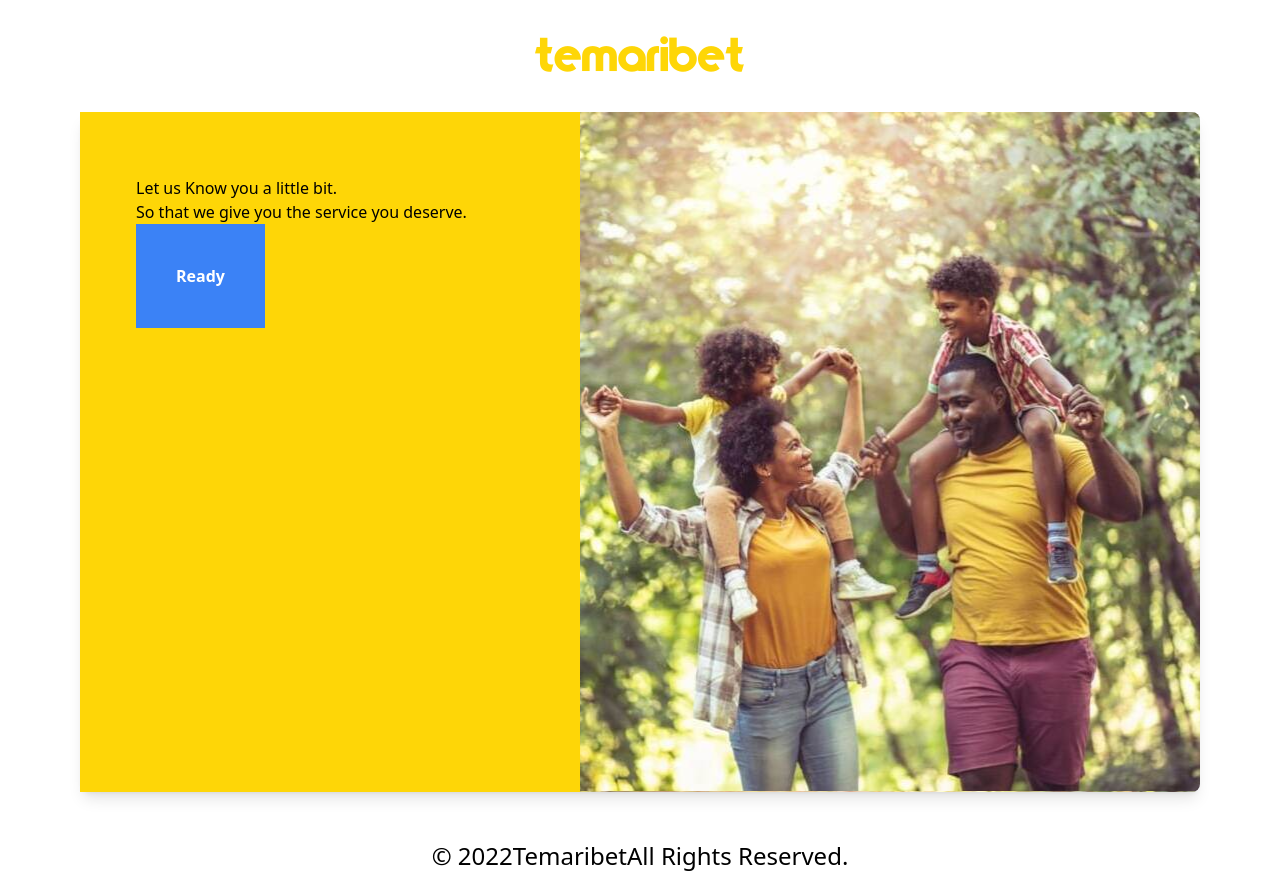
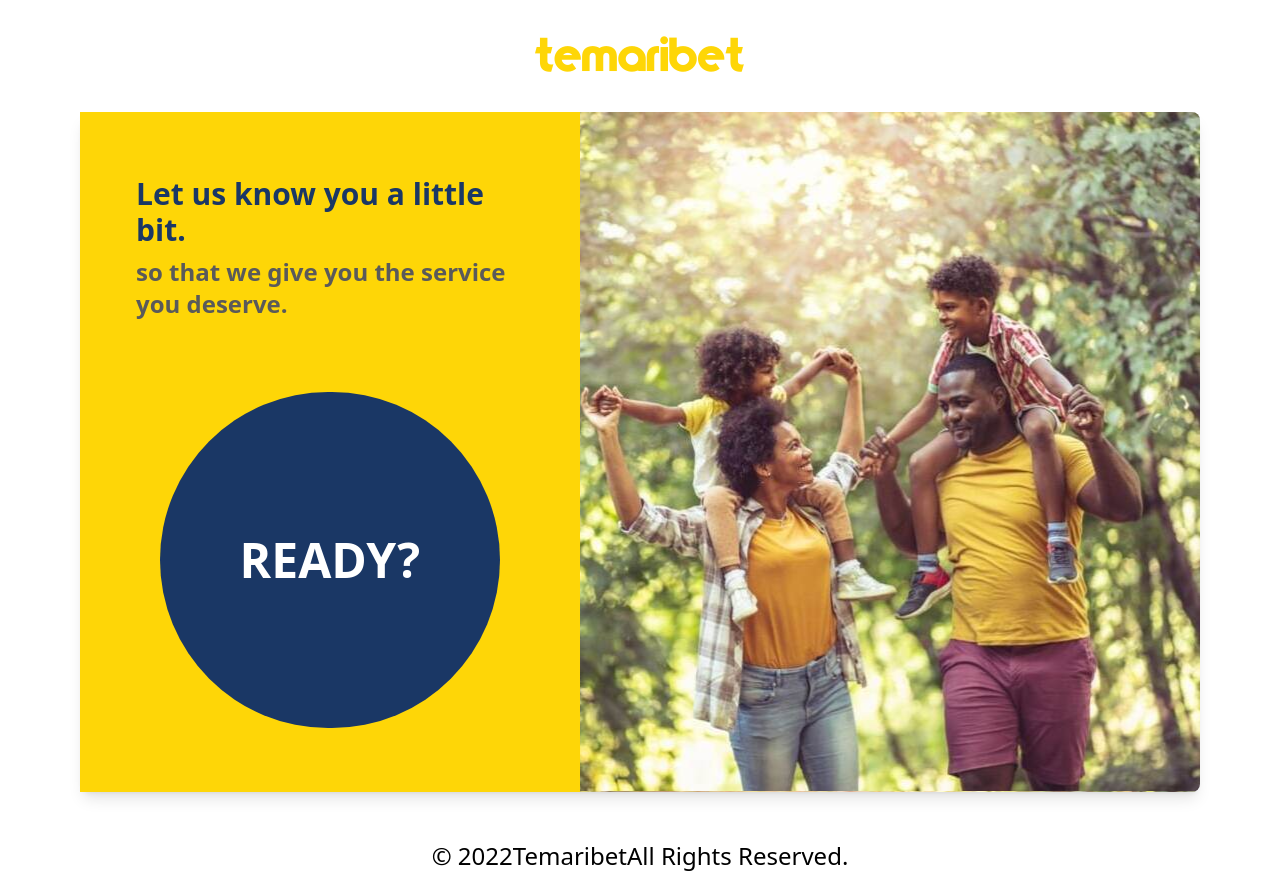
Before and after one commit to bekiTil/Temaribet-front-end-dev, a Next.js app in the folder TemariBet/nextjs-blog/: page /parentRegistration in a window 1280 px wide. Built offline with nearby package versions, Linux system fonts and the light colour scheme.

Commit message:
updated page1

```diff
--- a/TemariBet/nextjs-blog/components/Parent/child_components/page1.js
+++ b/TemariBet/nextjs-blog/components/Parent/child_components/page1.js
@@ -1,16 +1,17 @@
 const Page1 = () => {
-  return (
+  return (<div class="flex flex-col justify-between ">
     <div className = "bg-[#FED607]">
-      <div>
-        <h1>Let us Know you a little bit.</h1>
-        <p>So that we give you the service you deserve.</p>
+      <div className = "text-center lg:text-left">
+        <h1 className="text-2xl  md:text-3xl text-[#1A3765] font-semibold 2xl:pr-30">Let us know you a little bit.</h1>
+        <p className=" text-lg md:text-2xl text-[#5A5A5A] font-semibold  pl-0 p-2">so that we give you the service you deserve.</p>
       </div>
 
-      <div>
-        <button className="bg-blue-500 hover:bg-blue-700 text-white font-bold py-10 px-10 ">
-          Ready
+      <div className="flex justify-center pt-16">
+        <button className="bg-[#1A3765] hover:bg-blue-700 text-white text-5xl font-semibold px-20 py-36 rounded-full ">
+          READY?
         </button>
       </div>
+    </div>
     </div>
   );
 };
--- a/TemariBet/nextjs-blog/components/Parent/child_components/page5.js
+++ b/TemariBet/nextjs-blog/components/Parent/child_components/page5.js
@@ -1,7 +1,7 @@
 const Page5 = () => {
   return (<div class="flex flex-col justify-between ">
     <div className = "bg-[#FED607]">
-      <div>
+      <div className = "text-center lg:text-left">
         <h1 className="text-2xl  md:text-3xl text-[#1A3765] font-semibold 2xl:pr-30">Now! Tell us about your child's need</h1>
         <p className=" text-lg md:text-2xl text-[#5A5A5A] font-semibold  pl-0 p-2">So that we provide a tailor made solution</p>
       </div>
@@ -17,20 +17,3 @@ const Page5 = () => {
 };
 
 export default Page5;
-
-      <form class="form-horizontal w-3/4 mx-auto" method="POST" action="#">
-                              <div class="flex flex-col mt-4">
-                                  <input id="email" type="text" class="flex-grow h-8 px-2 border rounded border-grey-400" name="email" value="" placeholder="Email" />
-                              </div>
-                              <div class="flex flex-col mt-4">
-                                  <input id="password" type="password" class="flex-grow h-8 px-2 rounded border border-grey-400" name="password" required placeholder="Password" />
-                              </div>
-                              <div class="flex items-center mt-4">
-                                  <input type="checkbox" name="remember" id="remember" class="mr-2" /> <label for="remember" class="text-sm text-grey-dark">Remember Me</label>
-                              </div>
-                              <div class="flex flex-col mt-8">
-                                  <button type="submit" class="bg-blue-500 hover:bg-blue-700 text-white text-sm font-semibold py-2 px-4 rounded">
-                                      Login
-                                  </button>
-                              </div>
-                          </form>
```
